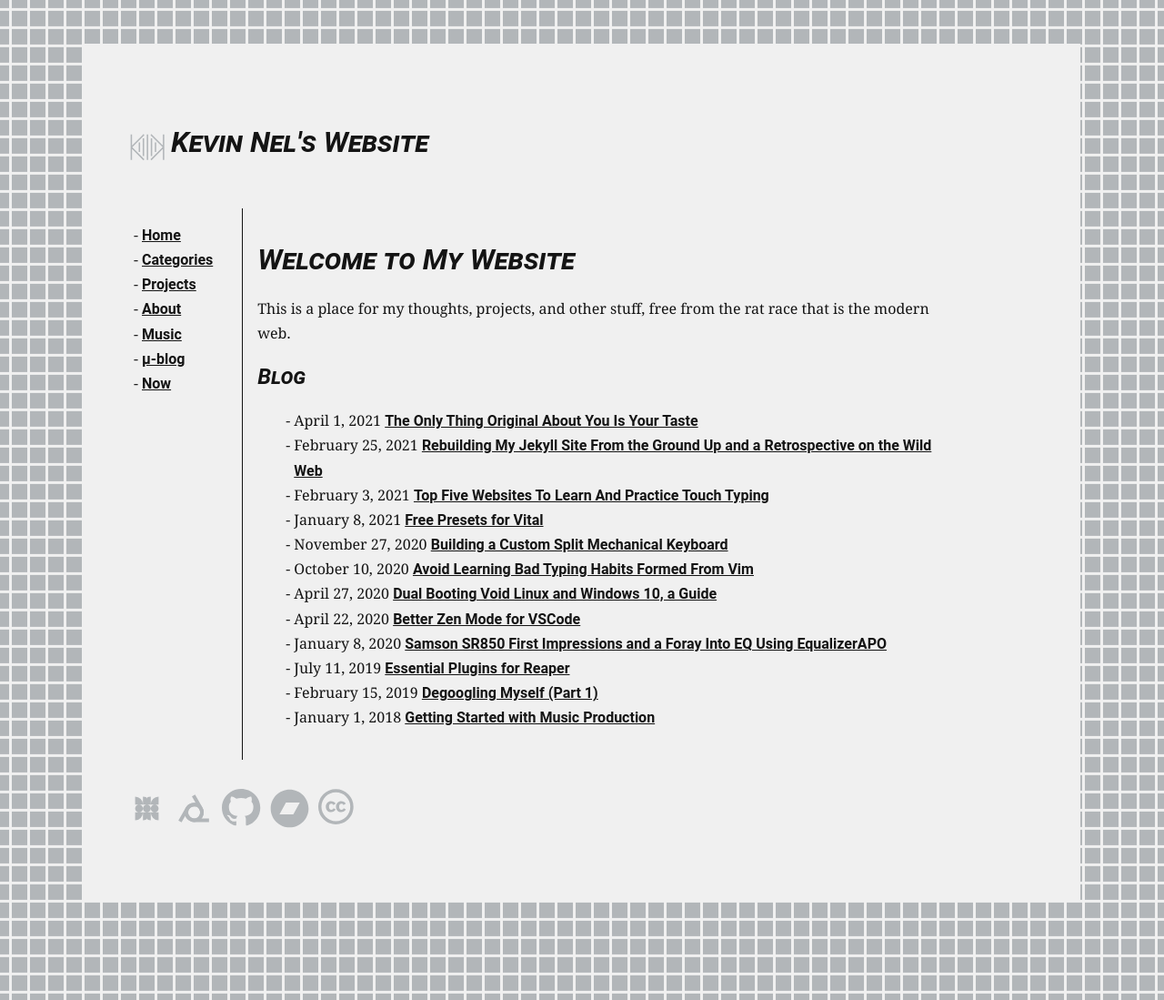
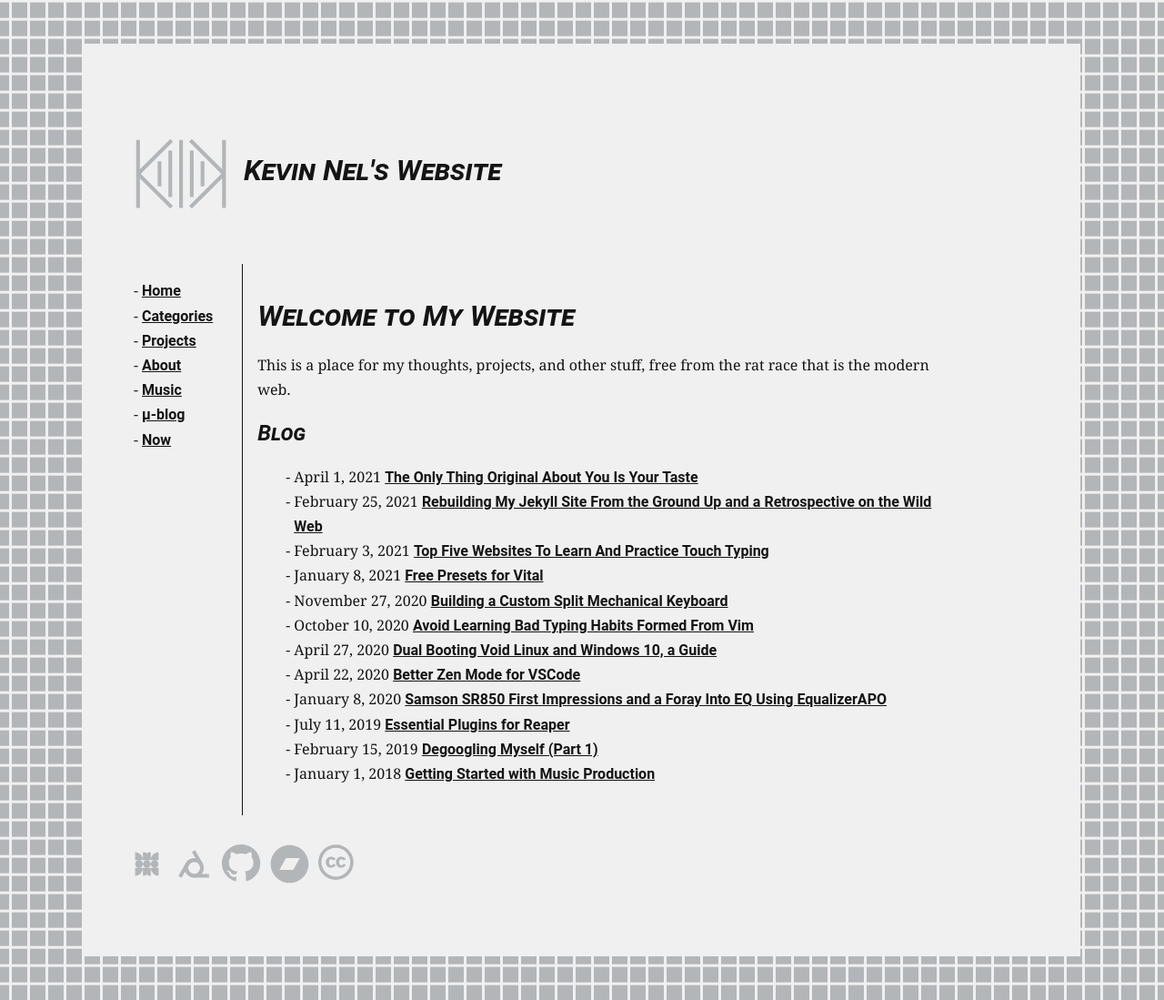
Before and after one commit to kevontheweb/kevontheweb.github.io, a Jekyll site: the page built from index.html, in a window 1280 px wide. Shown: the whole page at 91% size. Built offline with Jekyll 4.4.1, drawn with Linux system fonts in a browser that asks for light colours.

Commit message:
Update default.html

```diff
--- a/_layouts/default.html
+++ b/_layouts/default.html
@@ -12,7 +12,7 @@
 
 <body>
   <header>
-    <img src="/assets/images/icons/logo.svg" class="icon" ><h1>{{site.author}}'s Website</h1>
+    <img src="/assets/images/icons/logo.svg" class="logo" ><h1>{{site.author}}'s Website</h1>
   </header>
     {% include navigation.html %}
   <main>
```
